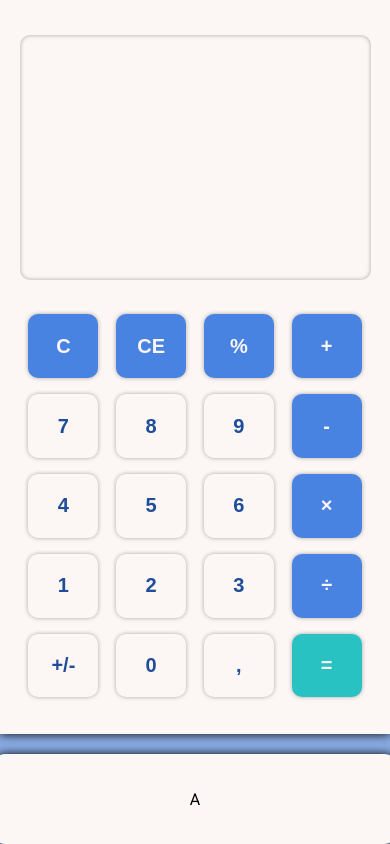
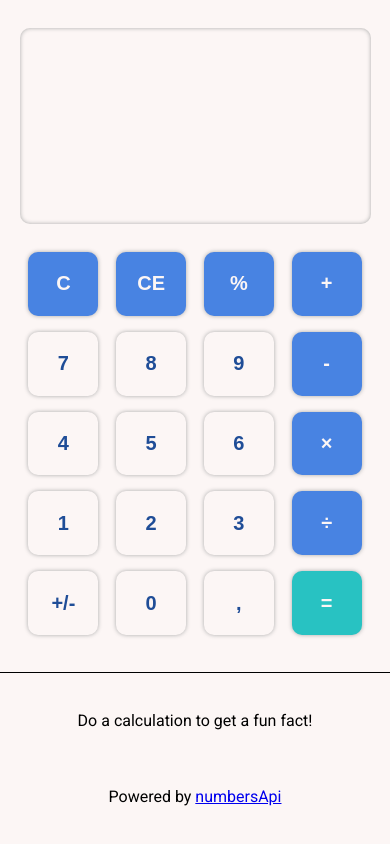
Before and after one commit to liridonloku/calculator, a plain HTML site: page index.html in a window 390 px wide. Drawn offline with Linux system fonts and the light colour scheme.

Commit message:
Add default fact message, fix styling

```diff
--- a/index.html
+++ b/index.html
@@ -57,7 +57,10 @@
           </div>
         </div>
         <div class="trivia-container">
-          <p class="trivia-content">A</p>
+          <p class="trivia-content">Do a calculation to get a fun fact!</p>
+          <p class="powered-by">
+            Powered by <a href="https://numbersapi.com">numbersApi</a>
+          </p>
         </div>
       </div>
       <div class="footer"></div>
--- a/style.css
+++ b/style.css
@@ -148,12 +148,18 @@ button {
   height: 100px;
   padding: 10px;
   display: flex;
-  justify-content: center;
+  flex-direction: column;
+  justify-content: space-around;
   align-items: center;
 }
 
 .trivia-content {
+  margin: 0;
   text-align: center;
+}
+
+.powered-by {
+  margin: 0;
 }
 
 .footer {
@@ -168,12 +174,25 @@ button {
   .main-view {
     height: 100vh;
     width: 100vw;
+    min-width: 280px;
+  }
+
+  .trivia-container {
+    min-width: 280px;
+    width: 100vw;
+    border-radius: 0;
+    flex-grow: 1;
+    box-shadow: none;
+    border-top: 1px solid black;
   }
 
   #calculator {
+    min-width: 280px;
     border-radius: 0px;
     width: 100vw;
-    height: 100vh;
+    margin-bottom: 0;
+    flex-grow: 1;
+    box-shadow: none;
   }
 
   #calc-top {
```
